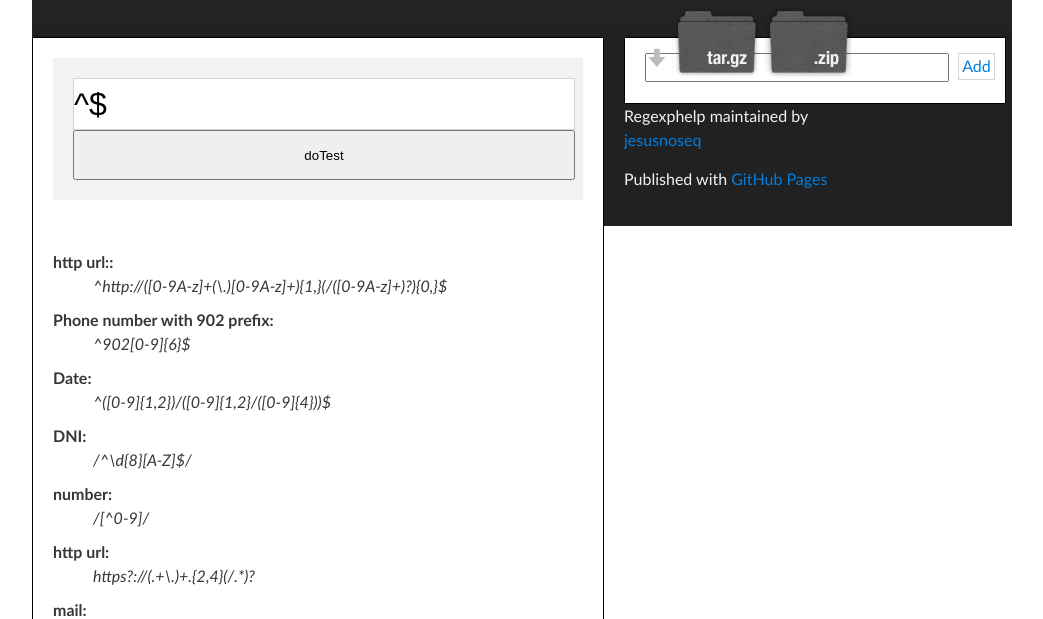
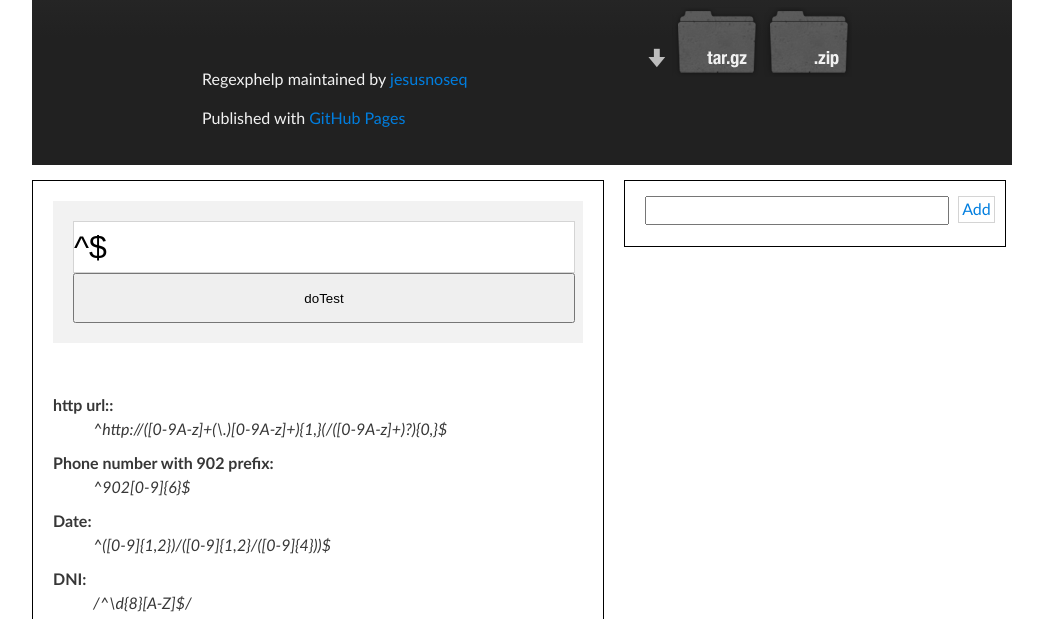
Before and after one commit to jesusnoseq/RegexpHelp, a plain HTML site: page index.html in a window 1280 px wide. Shown: the part 172-791 px from the top of the page, without its empty margins (118-1161 px from the left). Drawn offline with nearby package versions, Linux system fonts and the light colour scheme.

Commit message:
Update index.html

```diff
--- a/index.html
+++ b/index.html
@@ -30,11 +30,29 @@
         </header>
     </div>
 
+
+
+
+
+
+
+
+
+
+
+    <!-- FOOTER  -->
+    <div id="footer_wrap" class="outer">
+      <footer class="inner">
+        <p class="copyright">Regexphelp maintained by <a href="https://github.com/jesusnoseq">jesusnoseq</a></p>
+        <p>Published with <a href="http://pages.github.com">GitHub Pages</a></p>
+      </footer>
+    </div>
+
     <!-- MAIN CONTENT -->
 
 
 
-
+       <p> </p><p></p>
 
           <div id="patternDev">
             <form id="patternForm">
@@ -365,29 +383,5 @@
 
             </div>
         </div>
-
-
-
-
-
-
-
-
-
-
-
-
-
-
-    <!-- FOOTER  -->
-    <div id="footer_wrap" class="outer">
-      <footer class="inner">
-        <p class="copyright">Regexphelp maintained by <a href="https://github.com/jesusnoseq">jesusnoseq</a></p>
-        <p>Published with <a href="http://pages.github.com">GitHub Pages</a></p>
-      </footer>
-    </div>
-
-
-
   </body>
 </html>
```
